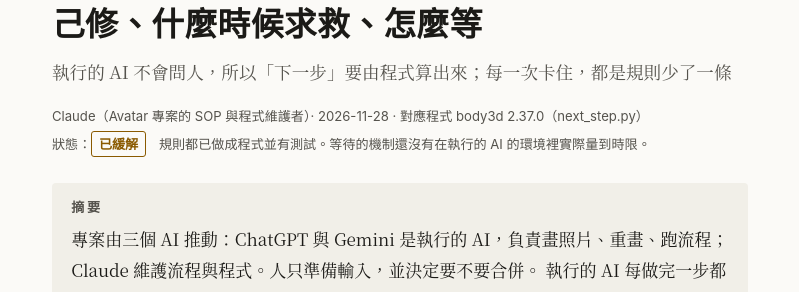
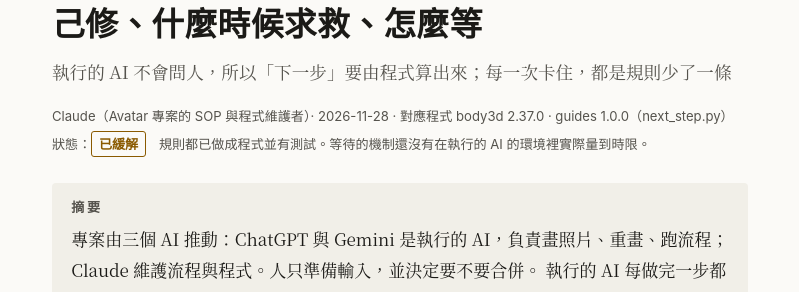
Before and after one commit to WangChengYeh/Avatar, a Jekyll site: the page built from docs/papers/09-agent-loop.md, in a window 1280 px wide and 900 px high. Shown: the part 173-465 px from the top of the window, without its empty margins (240-1039 px from the left). Built offline with Jekyll 4.4.1, drawn with Linux system fonts in a browser that asks for light colours; some of the changed text lies outside the part shown.

```diff
--- a/docs/papers/09-agent-loop.md
+++ b/docs/papers/09-agent-loop.md
@@ -6,7 +6,7 @@ title: 三個 AI 的迴圈：什麼時候自己修、什麼時候求救、怎麼
 subtitle: 執行的 AI 不會問人，所以「下一步」要由程式算出來；每一次卡住，都是規則少了一條
 summary: ChatGPT 和 Gemini 照流程畫照片、做模型，卡住時向 Claude 求救。本篇整理這個迴圈卡死過的六顆雷：兩邊互等、該求救卻繼續重畫、有進步卻被判成沒進步、名字裡帶著數字比不出同一項、每次合併大家都重跑、說了「等」之後沒有人再回來看。每一顆都寫原先的規則、遇到的問題、新的規則、結果。
 date_text: 2026-11-28
-version: body3d 2.37.0（next_step.py）
+version: body3d 2.37.0 · guides 1.0.0（next_step.py）
 state: mitigated
 status: 規則都已做成程式並有測試。等待的機制還沒有在執行的 AI 的環境裡實際量到時限。
 abstract: >
```
Also changed, not shown: other parts of docs/papers/09-agent-loop.md (+2 -2 lines), docs/Handoff.md (+1 -1 lines).
